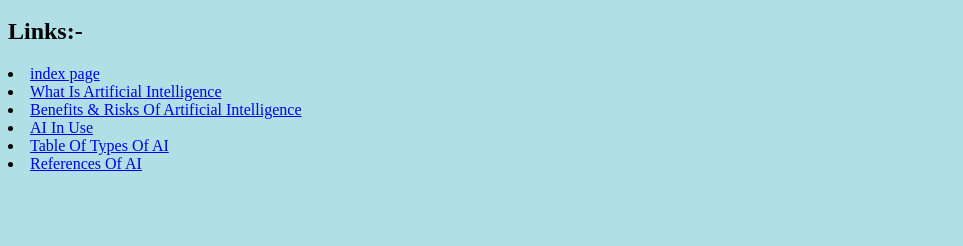
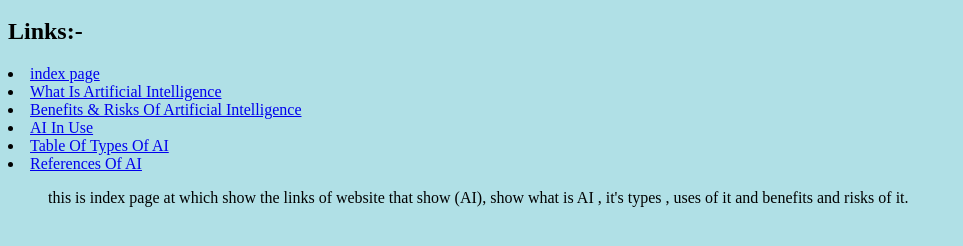
Before and after one commit to essam-tarek178/html-project-repository, a plain HTML site: page index.html in a window 1280 px wide. Shown: the part 48-294 px from the top of the page, without its empty margins (0-963 px from the left). Drawn offline with Linux system fonts and the light colour scheme.

Commit message:
Update index.html

```diff
--- a/index.html
+++ b/index.html
@@ -11,5 +11,9 @@
   <li><a href="table of AI.html">Table Of Types Of AI</a></li>
   <li><a href="references.html">References Of AI</a></li>
 </div>
+
+  <ul>
+    this is index page at which show the links of website that show (AI), show what is AI , it's types , uses of it and benefits and risks of it.
+  </ul>
 </body>
 </html>
```
